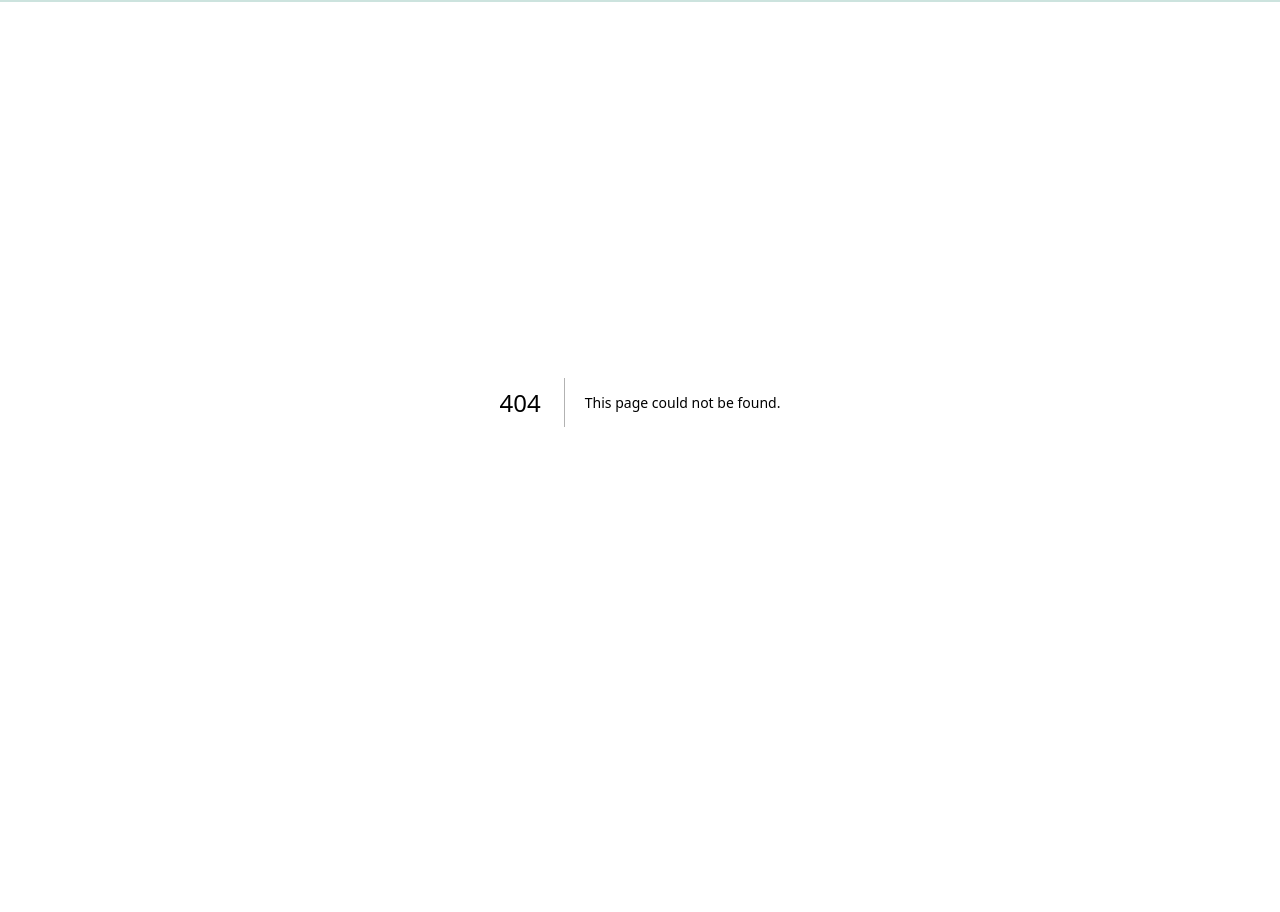
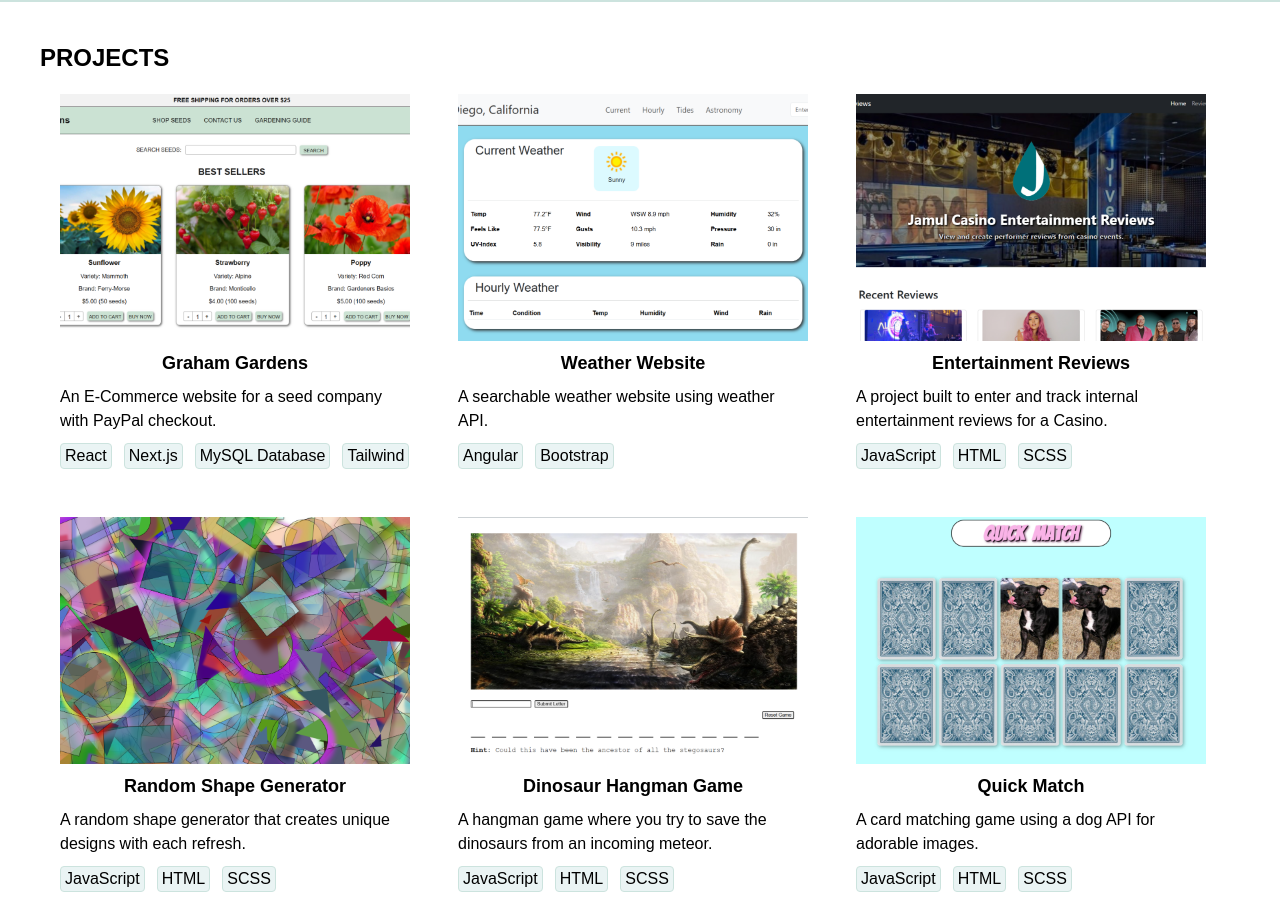
Before and after one commit to hayleegraham/portfolio, a Next.js app: page /projects in a window 1280 px wide. Before the commit this address had no page. Shown: the part 98-1010 px from the top of the page. Before the commit the page ends 900 px from the top, so only its background shows below. Built offline with nearby package versions, Linux system fonts and the light colour scheme.

Commit message:
first version of homepage done

```diff
--- /dev/null
+++ b/app/blog/page.js
@@ -0,0 +1,10 @@
+import Blog from "@/app/components/Blog";
+
+export default function BlogPage() {
+
+
+    return (
+        <Blog />
+
+    );
+  }
--- a/app/components/Blog/index.js
+++ b/app/components/Blog/index.js
@@ -9,7 +9,7 @@ const Resume = () => {
         <h2 className="text-2xl font-bold self-start">BLOG</h2>
       </div>
       <div className="flex flex-col self-center gap-12 w-[1200px] p-5">
-        <Link className="flex flex-row gap-2" href="/">
+        <Link className="flex flex-row gap-2" href="/blog">
           <Image
             src="/blog_audio_api.png"
             width={260}
@@ -32,7 +32,7 @@ const Resume = () => {
           </div>
         </Link>
 
-        <Link className="flex flex-row gap-2" href="/">
+        <Link className="flex flex-row gap-2" href="/blog">
           <Image
             src="/blog_next_react.jpg"
             width={260}
@@ -55,7 +55,7 @@ const Resume = () => {
           </div>
         </Link>
 
-        <Link className="flex flex-row gap-2" href="/">
+        <Link className="flex flex-row gap-2" href="/blog">
           <Image
             src="/blog_accessibility.jpg"
             width={260}
--- a/app/components/Footer/index.js
+++ b/app/components/Footer/index.js
@@ -25,30 +25,43 @@ const Header = () => {
           </div>
         </div>
       </div>
-      <div className="flex flex-row">
-
-      <Link href="https://github.com/hayleegraham" passHref legacyBehavior>
-      <a target="_blank" rel="noopener noreferrer">
+      <div className="flex flex-row gap-5 mt-[30px]">
+        <Link href="https://github.com/hayleegraham" target="_blank" passHref>
           <Image
             src="/github_icon.png"
             width={40}
             height={40}
             alt="Git Hub Logo"
           />
-        </a>
         </Link>
-      <Link href="https://www.linkedin.com/in/haylee-graham-b57826237/" passHref legacyBehavior>
-      <a target="_blank" rel="noopener noreferrer">
+        <Link
+          href="https://www.linkedin.com/in/haylee-graham-b57826237/"
+          target="_blank"
+          passHref
+        >
           <Image
             src="/linked_in_icon.png"
             width={40}
             height={40}
             alt="LinkedIn Logo"
+            className="p-[1px]"
           />
-        </a>
+        </Link>
+        <Link
+          href="https://codepen.io/hayleegraham"
+          target="_blank"
+          passHref
+        >
+          <Image
+            src="/codepen_icon.png"
+            width={40}
+            height={40}
+            alt="CodePen Logo"
+            className="pt-[1px]"
+          />
         </Link>
       </div>
-      <div className="flex flex-row gap-8 mt-[38px] mr-12">
+      <div className="flex flex-row gap-8 mt-[38px] mr-12 w-[391px] justify-end">
         <Link href="/">BACK TO TOP</Link>
       </div>
     </div>
--- a/app/components/Projects/index.js
+++ b/app/components/Projects/index.js
@@ -11,7 +11,7 @@ const Projects = () => {
       </div>
       <div className="flex flex-row self-center gap-12 flex-wrap w-[1200px] p-5">
 
-        <Link className="flex flex-col gap-2 w-[350px]" href="/">
+        <Link className="flex flex-col gap-2 w-[350px]" href="/projects">
           <div>
             <Image
               src="/proj_graham_gardens.png"
@@ -31,7 +31,7 @@ const Projects = () => {
           </div>
         </Link>
 
-        <Link className="flex flex-col gap-2 w-[350px]" href="/">
+        <Link className="flex flex-col gap-2 w-[350px]" href="/projects">
           <div>
             <Image
               src="/proj_weather.png"
@@ -49,7 +49,7 @@ const Projects = () => {
           </div>
         </Link>
 
-        <Link className="flex flex-col gap-2 w-[350px]" href="/">
+        <Link className="flex flex-col gap-2 w-[350px]" href="/projects">
           <div>
             <Image
               src="/proj_ent_reviews.png"
@@ -68,7 +68,7 @@ const Projects = () => {
           </div>
         </Link>
 
-        <Link className="flex flex-col gap-2 w-[350px]" href="/">
+        <Link className="flex flex-col gap-2 w-[350px]" href="/projects">
           <div>
             <Image
               src="/proj_shapes.png"
@@ -87,7 +87,7 @@ const Projects = () => {
           </div>
         </Link>
 
-        <Link className="flex flex-col gap-2 w-[350px]" href="/">
+        <Link className="flex flex-col gap-2 w-[350px]" href="/projects">
           <div>
             <Image
               src="/proj_hangman.png"
@@ -106,7 +106,7 @@ const Projects = () => {
           </div>
         </Link>
 
-        <Link className="flex flex-col gap-2 w-[350px]" href="/">
+        <Link className="flex flex-col gap-2 w-[350px]" href="/projects">
           <div>
             <Image
               src="/proj_card_match.png"
--- a/app/components/Resume/index.js
+++ b/app/components/Resume/index.js
@@ -1,8 +1,10 @@
+import Link from "next/link";
 import React from "react";
 
 const Resume = () => {
   return (
-    <div className="flex self-center flex-col pt-10">
+    <div>
+      <Link href="/resume" className="flex self-center flex-col pt-10 pb-8">
       <div className="w-[1200px] flex self-center">
         <h2 className="text-2xl font-bold self-start">RESUME</h2>
       </div>
@@ -12,6 +14,7 @@ const Resume = () => {
           className="w-[1200px] h-[800px] object-center p-5"
         />
       </div>
+      </Link>
     </div>
   );
 };
--- /dev/null
+++ b/app/projects/page.js
@@ -0,0 +1,10 @@
+import Projects from "@/app/components/Projects";
+
+export default function ProjectsPage() {
+
+
+    return (
+        <Projects />
+
+    );
+  }
--- /dev/null
+++ b/app/resume/page.js
@@ -0,0 +1,10 @@
+import Resume from "@/app/components/Resume";
+
+export default function ResumePage() {
+
+
+    return (
+        <Resume />
+
+    );
+  }
```
Also changed, not shown: public/codepen_icon.png (added). Lines whose indentation alone changed are shown as unchanged.
